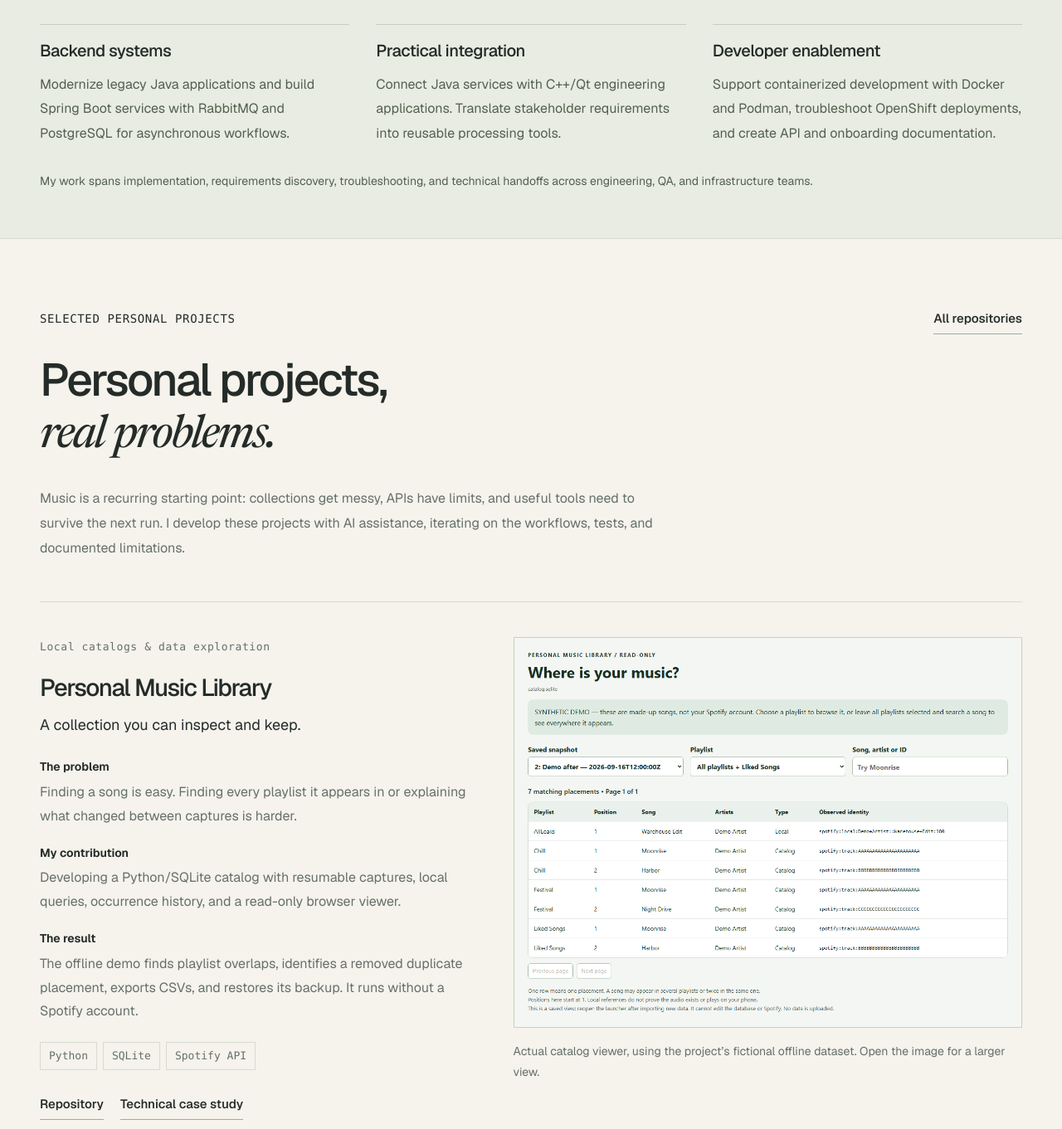
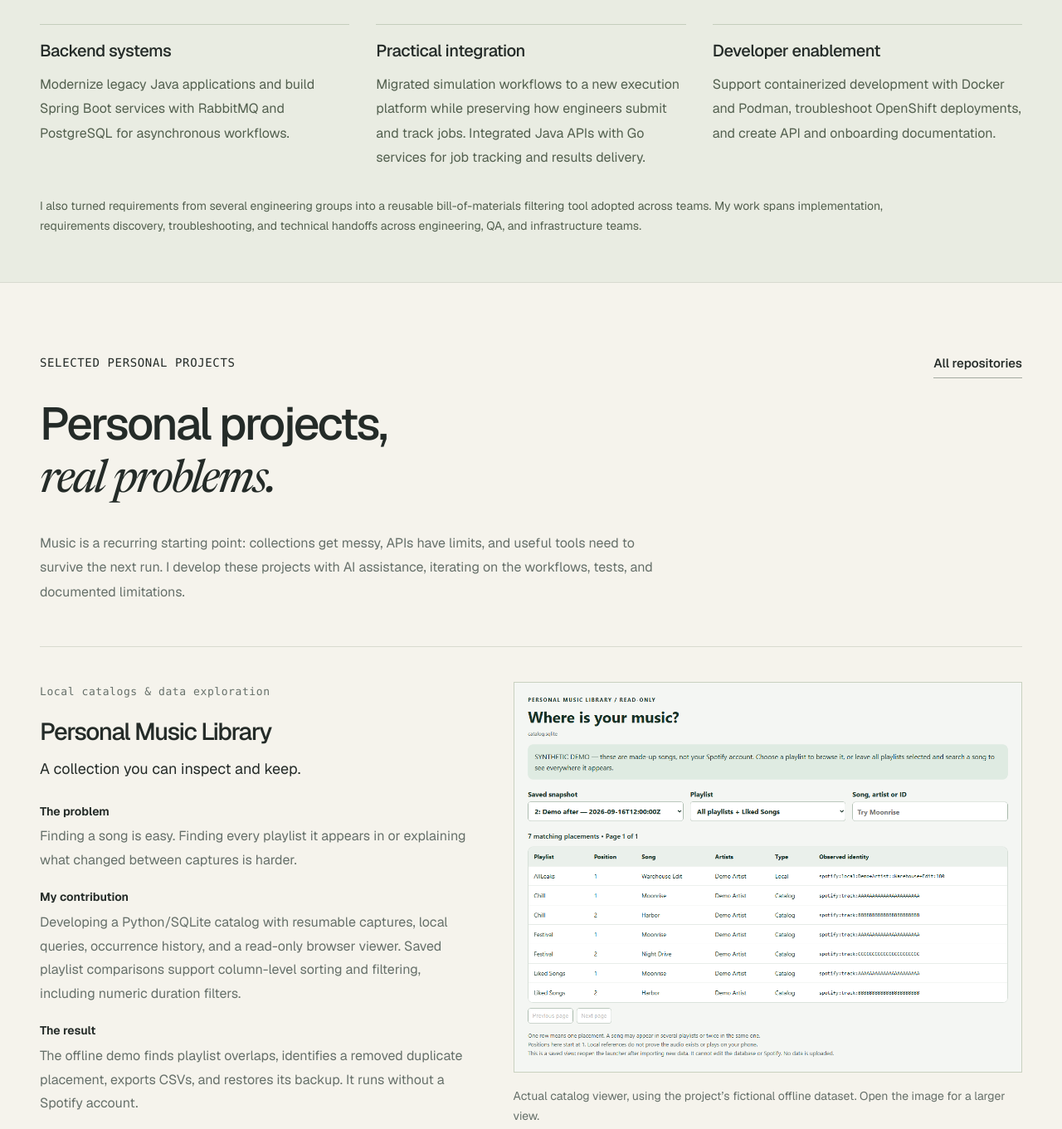
Before and after one commit to mrdc1790/mrdc1790.github.io, a website with bundled scripts: page index.html in a window 1280 px wide. Shown: the part 995-2356 px from the top of the page at 83% size. Built offline with nearby package versions, Linux system fonts and the light colour scheme.

Commit message:
Align portfolio with current resume and project capabilities

```diff
--- a/index.html
+++ b/index.html
@@ -131,9 +131,9 @@
             <article>
               <h3>Practical integration</h3>
               <p>
-                Connect Java services with C++/Qt engineering applications.
-                Translate stakeholder requirements into reusable processing
-                tools.
+                Migrated simulation workflows to a new execution platform while
+                preserving how engineers submit and track jobs. Integrated Java
+                APIs with Go services for job tracking and results delivery.
               </p>
             </article>
             <article>
@@ -146,7 +146,9 @@
             </article>
           </div>
           <p class="experience-note">
-            My work spans implementation, requirements discovery,
+            I also turned requirements from several engineering groups into a
+            reusable bill-of-materials filtering tool adopted across teams. My
+            work spans implementation, requirements discovery,
             troubleshooting, and technical handoffs across engineering, QA, and
             infrastructure teams.
           </p>
@@ -190,7 +192,8 @@
                 <dd>
                   Developing a Python/SQLite catalog with resumable captures,
                   local queries, occurrence history, and a read-only browser
-                  viewer.
+                  viewer. Saved playlist comparisons support column-level
+                  sorting and filtering, including numeric duration filters.
                 </dd>
               </div>
               <div>
@@ -536,8 +539,8 @@
           ><span
             ><strong>Also: Spotify artist tools</strong
             ><span
-              >Followed-artist exports, genre exploration, playlist building,
-              and duplicate review.</span
+              >Save followed-artist snapshots and compare follows, unfollows, and
+              genre changes offline. Also includes playlist and duplicate-review tools.</span
             ></span
           ><span class="toolkit-language">Python</span></a
         >
@@ -553,8 +556,8 @@
             <div class="education">
               <strong>Eastern Michigan University</strong>
               <p>
-                B.S. in Computer Science<br />Minor in Business<br />Graduated
-                December 2021
+                B.A. in Computer Science<br />Minor in General Business<br />
+                Graduated December 2021
               </p>
             </div>
           </div>
```
